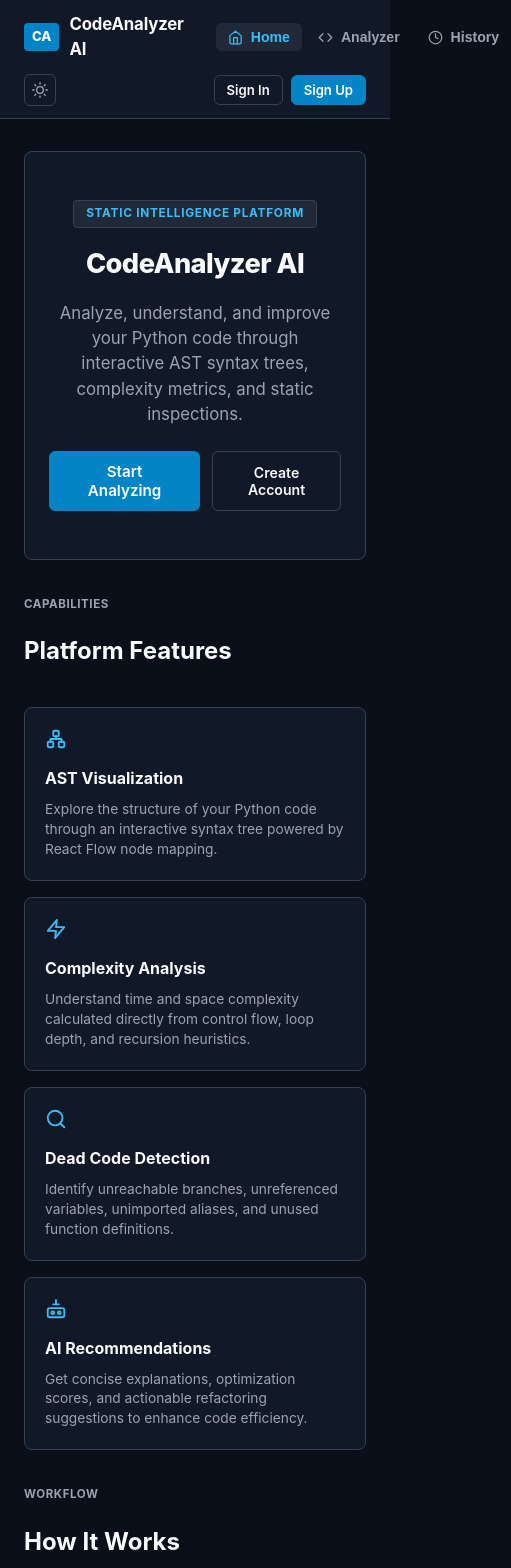
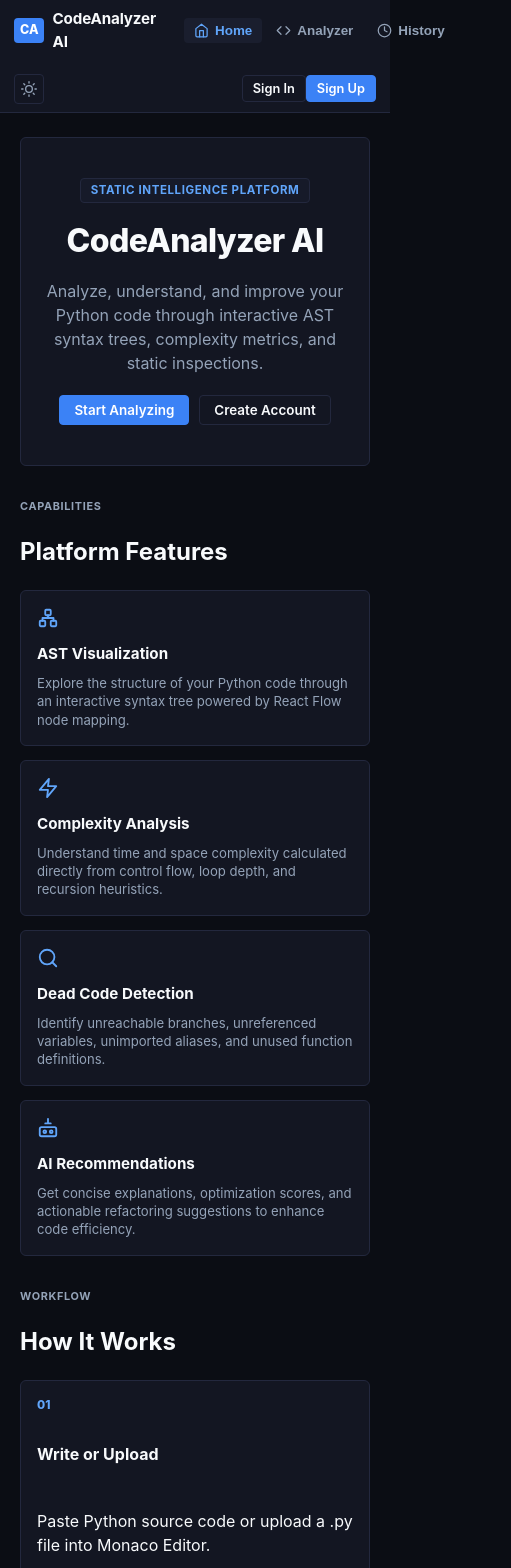
Before and after one commit to diyarane/python-code-analyzer, a React (Vite) app in the folder frontend/: page / in a window 390 px wide. Shown: the top 1568 px of the page, 511 px wide, since content can reach past the window. Built offline with nearby package versions, Linux system fonts and the light colour scheme; no server answers.

Commit message:
refactor: polish application UX and fix client-side routing

```diff
--- a/frontend/src/styles/main.css
+++ b/frontend/src/styles/main.css
@@ -1,19 +1,20 @@
 :root {
-  --bg-app: #0b0f19;
-  --surface-card: #111827;
-  --surface-secondary: #1f2937;
-  --border: #374151;
-  --border-focus: #0284c7;
-  --text: #f9fafb;
-  --muted: #9ca3af;
-  --primary: #0284c7;
-  --primary-strong: #38bdf8;
-  --primary-hover: #0369a1;
+  --bg-app: #0b0d14;
+  --surface-card: #131622;
+  --surface-elevated: #1a1e2e;
+  --surface-secondary: #161a29;
+  --border: #23283e;
+  --border-focus: #3b82f6;
+  --text: #f8fafc;
+  --muted: #94a3b8;
+  --primary: #3b82f6;
+  --primary-hover: #2563eb;
+  --primary-strong: #60a5fa;
   --success: #10b981;
   --warning: #f59e0b;
   --danger: #ef4444;
-  --radius: 8px;
-  --radius-sm: 6px;
+  --radius: 6px;
+  --radius-sm: 4px;
   --font-sans: -apple-system, BlinkMacSystemFont, "Segoe UI", Roboto, Helvetica, Arial, sans-serif;
   --font-mono: "JetBrains Mono", "Fira Code", SFMono-Regular, Menlo, Monaco, Consolas, monospace;
 }
@@ -21,14 +22,15 @@
 [data-theme="light"] {
   --bg-app: #f8fafc;
   --surface-card: #ffffff;
-  --surface-secondary: #f1f5f9;
+  --surface-elevated: #f1f5f9;
+  --surface-secondary: #f8fafc;
   --border: #e2e8f0;
-  --border-focus: #0284c7;
+  --border-focus: #3b82f6;
   --text: #0f172a;
   --muted: #64748b;
-  --primary: #0284c7;
-  --primary-strong: #0284c7;
-  --primary-hover: #0369a1;
+  --primary: #2563eb;
+  --primary-hover: #1d4ed8;
+  --primary-strong: #2563eb;
   --success: #059669;
   --warning: #d97706;
   --danger: #dc2626;
@@ -54,27 +56,28 @@ body {
   flex-direction: column;
 }
 
-/* Global Navbar */
+/* Global Compact Header */
 .navbar {
   display: flex;
   align-items: center;
   justify-content: space-between;
-  padding: 12px 24px;
+  padding: 10px 24px;
   background: var(--surface-card);
   border-bottom: 1px solid var(--border);
   gap: 20px;
+  height: 52px;
 }
 
 .nav-left {
   display: flex;
   align-items: center;
-  gap: 32px;
+  gap: 28px;
 }
 
 .brand {
   display: flex;
   align-items: center;
-  gap: 10px;
+  gap: 8px;
   text-decoration: none;
   color: var(--text);
 }
@@ -83,13 +86,13 @@ body {
   background: var(--primary);
   color: #ffffff;
   font-weight: 800;
-  font-size: 0.82rem;
-  padding: 4px 8px;
+  font-size: 0.78rem;
+  padding: 3px 6px;
   border-radius: 4px;
 }
 
 .brand-name {
-  font-size: 1.05rem;
+  font-size: 0.95rem;
   font-weight: 700;
   letter-spacing: -0.01em;
 }
@@ -103,13 +106,13 @@ body {
 .nav-link {
   display: inline-flex;
   align-items: center;
-  gap: 8px;
+  gap: 6px;
   background: none;
   border: none;
   color: var(--muted);
-  font-size: 0.88rem;
+  font-size: 0.84rem;
   font-weight: 600;
-  padding: 6px 12px;
+  padding: 5px 10px;
   border-radius: var(--radius-sm);
   cursor: pointer;
   transition: all 0.15s ease;
@@ -117,18 +120,18 @@ body {
 
 .nav-link:hover {
   color: var(--text);
-  background: var(--surface-secondary);
+  background: var(--surface-elevated);
 }
 
 .nav-link.is-active {
   color: var(--primary-strong);
-  background: var(--surface-secondary);
+  background: var(--surface-elevated);
 }
 
 .nav-right {
   display: flex;
   align-items: center;
-  gap: 12px;
+  gap: 10px;
 }
 
 /* Icon Buttons & Theme Toggle */
@@ -136,7 +139,7 @@ body {
   background: var(--surface-card);
   border: 1px solid var(--border);
   color: var(--muted);
-  padding: 7px;
+  padding: 6px;
   border-radius: var(--radius-sm);
   cursor: pointer;
   display: inline-flex;
@@ -147,7 +150,8 @@ body {
 
 .icon-btn:hover {
   color: var(--text);
-  border-color: var(--muted);
+  background: var(--surface-elevated);
+  border-color: var(--border);
 }
 
 /* User Account Dropdown */
@@ -162,19 +166,19 @@ body {
   background: var(--surface-secondary);
   border: 1px solid var(--border);
   color: var(--text);
-  padding: 6px 12px;
+  padding: 5px 10px;
   border-radius: var(--radius-sm);
   cursor: pointer;
-  font-size: 0.84rem;
+  font-size: 0.82rem;
   font-weight: 600;
 }
 
 .avatar-btn:hover {
-  border-color: var(--muted);
+  background: var(--surface-elevated);
 }
 
 .user-email-text {
-  max-width: 150px;
+  max-width: 140px;
   overflow: hidden;
   text-overflow: ellipsis;
   white-space: nowrap;
@@ -184,79 +188,73 @@ body {
   position: absolute;
   right: 0;
   top: 100%;
-  margin-top: 8px;
+  margin-top: 6px;
   width: 220px;
   background: var(--surface-card);
   border: 1px solid var(--border);
-  border-radius: var(--radius-sm);
-  box-shadow: 0 10px 25px rgba(0, 0, 0, 0.3);
+  border-radius: var(--radius);
+  box-shadow: 0 8px 20px rgba(0, 0, 0, 0.4);
   z-index: 100;
-  padding: 6px 0;
+  padding: 4px 0;
 }
 
 .user-dropdown-header {
-  padding: 8px 14px;
+  padding: 8px 12px;
   display: flex;
   flex-direction: column;
   gap: 2px;
 }
 
 .user-dropdown-email {
-  font-size: 0.84rem;
+  font-size: 0.82rem;
   font-weight: 700;
   color: var(--text);
   word-break: break-all;
 }
 
 .user-dropdown-role {
-  font-size: 0.72rem;
+  font-size: 0.7rem;
   color: var(--muted);
 }
 
 .user-dropdown-divider {
   height: 1px;
   background: var(--border);
-  margin: 6px 0;
+  margin: 4px 0;
 }
 
 .user-dropdown-item {
   width: 100%;
   display: flex;
   align-items: center;
-  gap: 10px;
-  padding: 8px 14px;
+  gap: 8px;
+  padding: 8px 12px;
   background: none;
   border: none;
   color: var(--text);
-  font-size: 0.84rem;
+  font-size: 0.82rem;
   cursor: pointer;
   text-align: left;
 }
 
 .user-dropdown-item:hover {
-  background: var(--surface-secondary);
+  background: var(--surface-elevated);
 }
 
 .user-dropdown-item.danger {
   color: var(--danger);
 }
 
-/* Auth Buttons */
-.auth-nav-buttons {
-  display: flex;
-  align-items: center;
-  gap: 8px;
-}
-
+/* Buttons */
 .btn {
   display: inline-flex;
   align-items: center;
   justify-content: center;
-  gap: 8px;
+  gap: 6px;
   font-family: inherit;
-  font-size: 0.88rem;
+  font-size: 0.84rem;
   font-weight: 600;
-  padding: 8px 16px;
+  padding: 6px 14px;
   border-radius: var(--radius-sm);
   cursor: pointer;
   transition: all 0.15s ease;
@@ -265,7 +263,7 @@ body {
 }
 
 .btn:disabled {
-  opacity: 0.6;
+  opacity: 0.5;
   cursor: not-allowed;
 }
 
@@ -287,68 +285,67 @@ body {
 }
 
 .btn-secondary:hover:not(:disabled) {
-  background: var(--surface-secondary);
-  border-color: var(--muted);
+  background: var(--surface-elevated);
 }
 
 .nav-btn-sm {
-  padding: 6px 12px;
-  font-size: 0.82rem;
+  padding: 5px 10px;
+  font-size: 0.8rem;
 }
 
-/* Analyzer Workspace Toolbar */
+/* Workspace Sub-Header Toolbar */
 .analyzer-toolbar {
   display: flex;
   align-items: center;
   justify-content: space-between;
-  padding: 10px 24px;
+  padding: 8px 24px;
   background: var(--surface-card);
   border-bottom: 1px solid var(--border);
-  gap: 16px;
+  height: 48px;
 }
 
 .toolbar-left {
   display: flex;
   align-items: center;
-  gap: 12px;
+  gap: 10px;
 }
 
 .toolbar-title {
-  font-size: 0.92rem;
+  font-size: 0.88rem;
   font-weight: 700;
   color: var(--text);
 }
 
 .toolbar-status-badge {
-  font-size: 0.76rem;
+  font-size: 0.72rem;
   color: var(--muted);
   background: var(--surface-secondary);
   border: 1px solid var(--border);
-  padding: 2px 8px;
-  border-radius: 4px;
+  padding: 2px 6px;
+  border-radius: var(--radius-sm);
 }
 
 .toolbar-right {
   display: flex;
   align-items: center;
-  gap: 8px;
+  gap: 6px;
 }
 
 .toolbar-btn {
-  padding: 6px 12px;
-  font-size: 0.82rem;
+  padding: 5px 10px;
+  font-size: 0.8rem;
 }
 
 .file-input {
   display: none;
 }
 
-/* Dashboard Layout */
+/* Proportional 3-Column Desktop Grid (~42% Editor, ~33% Results/AST, ~25% Assistant) */
 .dashboard {
   display: grid;
-  grid-template-columns: minmax(0, 1fr) minmax(0, 1fr) 320px;
-  gap: 16px;
-  padding: 16px 24px;
+  grid-template-columns: minmax(0, 42fr) minmax(0, 33fr) minmax(0, 25fr);
+  gap: 12px;
+  padding: 12px 16px;
   flex: 1;
 }
 
@@ -365,39 +362,40 @@ body {
   display: flex;
   align-items: center;
   justify-content: space-between;
-  padding: 14px 18px;
+  padding: 10px 14px;
   border-bottom: 1px solid var(--border);
+  height: 44px;
 }
 
 .panel-header h2 {
-  font-size: 1rem;
+  font-size: 0.9rem;
   font-weight: 700;
   margin: 0;
 }
 
 .eyebrow {
-  font-size: 0.72rem;
+  font-size: 0.68rem;
   font-weight: 700;
   text-transform: uppercase;
-  letter-spacing: 0.05em;
+  letter-spacing: 0.06em;
   color: var(--muted);
-  margin: 0 0 2px 0;
+  margin: 0 0 1px 0;
 }
 
 .status-pill {
-  font-size: 0.74rem;
+  font-size: 0.72rem;
   font-weight: 600;
-  padding: 2px 8px;
-  border-radius: 4px;
+  padding: 2px 6px;
+  border-radius: var(--radius-sm);
   background: var(--surface-secondary);
   color: var(--primary-strong);
   border: 1px solid var(--border);
 }
 
-/* Code Editor Panel */
+/* Editor Panel */
 .editor-panel {
   flex: 1;
-  min-height: 520px;
+  min-height: 480px;
 }
 
 .editor-container {
@@ -406,14 +404,9 @@ body {
   height: 100%;
 }
 
-.editor-actions {
-  display: flex;
-  gap: 6px;
-}
-
 .editor-banner {
-  padding: 8px 14px;
-  font-size: 0.82rem;
+  padding: 6px 12px;
+  font-size: 0.8rem;
   background: rgba(239, 68, 68, 0.1);
   color: var(--danger);
   border-bottom: 1px solid var(--border);
@@ -423,53 +416,55 @@ body {
 .results-panel {
   display: flex;
   flex-direction: column;
-  gap: 16px;
-  padding: 16px;
+  gap: 12px;
+  padding: 12px;
   overflow-y: auto;
 }
 
 .metrics-grid {
   display: grid;
   grid-template-columns: 1fr 1fr;
-  gap: 12px;
+  gap: 10px;
 }
 
 .metric-card {
   background: var(--surface-secondary);
   border: 1px solid var(--border);
-  border-radius: var(--radius-sm);
-  padding: 14px;
+  border-radius: var(--radius);
+  padding: 12px;
   display: flex;
   flex-direction: column;
-  gap: 4px;
+  gap: 2px;
 }
 
 .metric-label {
-  font-size: 0.74rem;
+  font-size: 0.68rem;
   font-weight: 700;
   text-transform: uppercase;
+  letter-spacing: 0.05em;
   color: var(--muted);
 }
 
 .metric-value {
-  font-size: 1.4rem;
+  font-size: 1.3rem;
   font-weight: 800;
   color: var(--text);
 }
 
 .metric-copy {
-  font-size: 0.76rem;
+  font-size: 0.74rem;
   color: var(--muted);
-  margin: 4px 0 0 0;
+  margin: 2px 0 0 0;
+  line-height: 1.35;
 }
 
 .progress-track {
   width: 100%;
-  height: 6px;
+  height: 4px;
   background: var(--border);
-  border-radius: 3px;
+  border-radius: 2px;
   overflow: hidden;
-  margin-top: 6px;
+  margin-top: 4px;
 }
 
 .progress-fill {
@@ -480,111 +475,94 @@ body {
 /* AST Visualizer */
 .ast-container {
   flex: 1;
-  min-height: 320px;
+  min-height: 280px;
   background: var(--bg-app);
   border: 1px solid var(--border);
-  border-radius: var(--radius-sm);
+  border-radius: var(--radius);
   position: relative;
   overflow: hidden;
 }
 
 .ast-toolbar {
   position: absolute;
-  top: 10px;
-  left: 10px;
+  top: 8px;
+  left: 8px;
   z-index: 10;
   display: flex;
-  gap: 6px;
+  gap: 4px;
 }
 
-.ast-node {
-  background: var(--surface-card);
-  border: 1px solid var(--border);
-  border-radius: 6px;
-  padding: 8px 12px;
-  font-size: 0.8rem;
-  color: var(--text);
-
-}
-
-.ast-node.is-selected {
-  border-color: var(--primary-strong);
-  background: var(--surface-secondary);
-}
-
-/* AI Explanation Panel */
+/* AI Assistant Panel */
 .ai-panel {
-  padding: 16px;
+  padding: 12px;
   overflow-y: auto;
 }
 
 .ai-output {
   display: flex;
   flex-direction: column;
-  gap: 12px;
+  gap: 10px;
 }
 
 .explanation-card {
   background: var(--surface-secondary);
   border: 1px solid var(--border);
-  border-radius: var(--radius-sm);
-  padding: 14px;
+  border-radius: var(--radius);
+  padding: 12px;
 }
 
 .insight-tag {
-  font-size: 0.72rem;
+  font-size: 0.68rem;
   font-weight: 700;
   text-transform: uppercase;
   color: var(--primary-strong);
-  background: rgba(56, 189, 248, 0.1);
+  background: rgba(59, 130, 246, 0.1);
   padding: 2px 6px;
   border-radius: 4px;
-
   display: inline-block;
-  margin-bottom: 8px;
+  margin-bottom: 6px;
 }
 
 .ai-empty-text {
-  font-size: 0.86rem;
+  font-size: 0.82rem;
   color: var(--muted);
 }
 
-/* Dedicated Auth Pages (/login & /signup) */
+/* Auth Pages (/login & /signup) */
 .auth-page-container {
-  min-height: calc(100vh - 60px);
+  min-height: calc(100vh - 52px);
   display: flex;
   align-items: center;
   justify-content: center;
-  padding: 32px 16px;
+  padding: 24px 16px;
 }
 
 .auth-card {
   width: 100%;
-  max-width: 400px;
+  max-width: 380px;
   background: var(--surface-card);
   border: 1px solid var(--border);
   border-radius: var(--radius);
-  padding: 32px;
-  box-shadow: 0 10px 30px rgba(0, 0, 0, 0.25);
+  padding: 28px;
   display: flex;
   flex-direction: column;
-  gap: 24px;
+  gap: 20px;
 }
 
 .auth-card-header {
   display: flex;
   flex-direction: column;
-  gap: 8px;
+  gap: 6px;
 }
 
 .auth-card-header h2 {
-  font-size: 1.3rem;
+  font-size: 1.2rem;
   font-weight: 700;
-  margin: 12px 0 0 0;
+  margin: 10px 0 0 0;
 }
 
 .auth-card-sub {
-  font-size: 0.86rem;
+  font-size: 0.82rem;
   color: var(--muted);
   margin: 0;
 }
@@ -592,17 +570,17 @@ body {
 .auth-form {
   display: flex;
   flex-direction: column;
-  gap: 16px;
+  gap: 14px;
 }
 
 .auth-field {
   display: flex;
   flex-direction: column;
-  gap: 6px;
+  gap: 4px;
 }
 
 .auth-field label {
-  font-size: 0.8rem;
+  font-size: 0.78rem;
   font-weight: 600;
   color: var(--muted);
 }
@@ -611,9 +589,9 @@ body {
   background: var(--bg-app);
   border: 1px solid var(--border);
   border-radius: var(--radius-sm);
-  padding: 10px 12px;
+  padding: 8px 12px;
   color: var(--text);
-  font-size: 0.9rem;
+  font-size: 0.88rem;
 }
 
 .auth-field input:focus {
@@ -629,12 +607,12 @@ body {
 
 .password-input-wrapper input {
   width: 100%;
-  padding-right: 38px;
+  padding-right: 36px;
 }
 
 .password-toggle-btn {
   position: absolute;
-  right: 10px;
+  right: 8px;
   background: none;
   border: none;
   color: var(--muted);
@@ -648,22 +626,22 @@ body {
 
 .auth-submit-btn {
   width: 100%;
-  margin-top: 8px;
-  padding: 10px;
+  margin-top: 6px;
+  padding: 9px;
 }
 
 .auth-error-banner {
   background: rgba(239, 68, 68, 0.1);
   border: 1px solid var(--danger);
   color: var(--danger);
-  padding: 10px 12px;
+  padding: 8px 12px;
   border-radius: var(--radius-sm);
-  font-size: 0.84rem;
+  font-size: 0.82rem;
 }
 
 .auth-footer-link {
   text-align: center;
-  font-size: 0.84rem;
+  font-size: 0.82rem;
   color: var(--muted);
 }
 
@@ -681,89 +659,77 @@ body {
   text-decoration: underline;
 }
 
-/* Home & History Containers */
+/* Home & History Views */
 .home-container,
 .history-page-container {
-  max-width: 1200px;
+  max-width: 1100px;
   margin: 0 auto;
   width: 100%;
   display: flex;
   flex-direction: column;
-  gap: 36px;
-  padding: 32px 24px;
+  gap: 32px;
+  padding: 24px 20px;
 }
 
-/* Hero Banner */
 .hero-section {
   text-align: center;
-  padding: 48px 24px;
+  padding: 40px 20px;
   background: var(--surface-card);
   border: 1px solid var(--border);
   border-radius: var(--radius);
   display: flex;
   flex-direction: column;
   align-items: center;
-  gap: 16px;
+  gap: 14px;
 }
 
 .hero-badge {
-  font-size: 0.74rem;
+  font-size: 0.72rem;
   font-weight: 700;
   text-transform: uppercase;
-  letter-spacing: 0.06em;
+  letter-spacing: 0.05em;
   color: var(--primary-strong);
   background: var(--surface-secondary);
-  padding: 4px 12px;
+  padding: 3px 10px;
   border-radius: 4px;
   border: 1px solid var(--border);
 }
 
 .hero-title {
-  font-size: 2.2rem;
+  font-size: 2rem;
   font-weight: 800;
   margin: 0;
   letter-spacing: -0.02em;
 }
 
 .hero-subhead {
-  font-size: 1.05rem;
+  font-size: 1rem;
   color: var(--muted);
-  max-width: 640px;
+  max-width: 600px;
   margin: 0 auto;
+  line-height: 1.5;
 }
 
 .hero-actions {
   display: flex;
-  gap: 12px;
-  margin-top: 8px;
-}
-
-.hero-cta {
-  padding: 10px 24px;
-  font-size: 0.95rem;
-}
-
-/* Features Grid */
-.home-section {
-  display: flex;
-  flex-direction: column;
-  gap: 18px;
+  gap: 10px;
+  margin-top: 6px;
 }
 
 .features-grid {
   display: grid;
-  grid-template-columns: repeat(auto-fit, minmax(240px, 1fr));
-  gap: 16px;
+  grid-template-columns: repeat(auto-fit, minmax(220px, 1fr));
+  gap: 14px;
 }
 
 .feature-card {
   background: var(--surface-card);
   border: 1px solid var(--border);
   border-radius: var(--radius);
-  padding: 20px;
+  padding: 16px;
   display: flex;
   flex-direction: column;
-  gap: 10px;
+  gap: 8px;
 }
 
 .feature-icon-wrapper {
@@ -771,89 +737,70 @@ body {
 }
 
 .feature-card h3 {
-  font-size: 1rem;
+  font-size: 0.95rem;
   font-weight: 700;
   margin: 0;
 }
 
 .feature-card p {
-  font-size: 0.86rem;
+  font-size: 0.82rem;
   color: var(--muted);
   margin: 0;
-  line-height: 1.45;
+  line-height: 1.4;
 }
 
-/* How It Works Grid */
 .how-it-works-grid {
   display: grid;
-  grid-template-columns: repeat(auto-fit, minmax(220px, 1fr));
-  gap: 16px;
+  grid-template-columns: repeat(auto-fit, minmax(200px, 1fr));
+  gap: 14px;
 }
 
 .step-card {
   background: var(--surface-card);
   border: 1px solid var(--border);
   border-radius: var(--radius);
-  padding: 20px;
+  padding: 16px;
   display: flex;
   flex-direction: column;
-  gap: 8px;
+  gap: 6px;
 }
 
 .step-num {
-  font-size: 0.78rem;
+  font-size: 0.74rem;
   font-weight: 800;
   color: var(--primary-strong);
 }
 
-.step-card h4 {
-  font-size: 0.95rem;
-  font-weight: 700;
-  margin: 0;
-}
-
-.step-card p {
-  font-size: 0.84rem;
-  color: var(--muted);
-  margin: 0;
-}
-
-/* Recent Analyses & History Table */
 .recent-grid {
   display: grid;
-  grid-template-columns: repeat(auto-fit, minmax(280px, 1fr));
-  gap: 16px;
+  grid-template-columns: repeat(auto-fit, minmax(260px, 1fr));
+  gap: 14px;
 }
 
 .recent-card {
   background: var(--surface-card);
   border: 1px solid var(--border);
   border-radius: var(--radius);
-  padding: 16px;
+  padding: 14px;
   display: flex;
   flex-direction: column;
-  gap: 10px;
+  gap: 8px;
   cursor: pointer;
 }
 
 .recent-card:hover {
   border-color: var(--primary-strong);
-}
-
-.recent-card-top {
-  display: flex;
-  align-items: center;
-  justify-content: space-between;
+  background: var(--surface-elevated);
 }
 
 .recent-title {
   font-weight: 700;
-  font-size: 0.9rem;
+  font-size: 0.88rem;
 }
 
 .recent-code-preview {
   font-family: var(--font-mono);
-  font-size: 0.78rem;
+  font-size: 0.76rem;
   color: var(--muted);
   background: var(--bg-app);
   padding: 8px;
@@ -861,33 +808,20 @@ body {
   margin: 0;
   white-space: pre-wrap;
   word-break: break-word;
-  max-height: 60px;
+  max-height: 56px;
   overflow: hidden;
-}
-
-.recent-card-footer {
-  display: flex;
-  align-items: center;
-  justify-content: space-between;
-  font-size: 0.78rem;
-  color: var(--muted);
-}
-
-.recent-action {
-  color: var(--primary-strong);
-  font-weight: 600;
 }
 
 .home-empty-card {
   background: var(--surface-card);
   border: 1px dashed var(--border);
   border-radius: var(--radius);
-  padding: 40px 20px;
+  padding: 36px 20px;
   text-align: center;
   display: flex;
   flex-direction: column;
   align-items: center;
-  gap: 14px;
+  gap: 12px;
   color: var(--muted);
 }
 
@@ -896,7 +830,7 @@ body {
   display: flex;
   align-items: center;
   justify-content: space-between;
-  gap: 16px;
+  gap: 14px;
   flex-wrap: wrap;
 }
 
@@ -908,7 +842,7 @@ body {
 
 .history-search-wrapper .search-icon {
   position: absolute;
-  left: 12px;
+  left: 10px;
   color: var(--muted);
 }
 
@@ -916,10 +850,10 @@ body {
   background: var(--surface-card);
   border: 1px solid var(--border);
   border-radius: var(--radius-sm);
-  padding: 8px 12px 8px 36px;
+  padding: 7px 10px 7px 32px;
   color: var(--text);
-  font-size: 0.88rem;
-  min-width: 260px;
+  font-size: 0.84rem;
+  min-width: 240px;
 }
 
 .history-search-input:focus {
@@ -938,21 +872,22 @@ body {
   width: 100%;
   border-collapse: collapse;
   text-align: left;
-  font-size: 0.88rem;
+  font-size: 0.84rem;
 }
 
 .history-table th {
   background: var(--surface-secondary);
   color: var(--muted);
   font-weight: 700;
-  font-size: 0.76rem;
+  font-size: 0.72rem;
   text-transform: uppercase;
-  padding: 12px 16px;
+  letter-spacing: 0.05em;
+  padding: 10px 14px;
   border-bottom: 1px solid var(--border);
 }
 
 .history-table td {
-  padding: 12px 16px;
+  padding: 10px 14px;
   border-bottom: 1px solid var(--border);
 }
 
@@ -961,43 +896,20 @@ body {
 }
 
 .history-table-row:hover {
-  background: rgba(255, 255, 255, 0.02);
-}
-
-.history-table-name {
-  display: flex;
-  flex-direction: column;
-  gap: 2px;
-}
-
-.history-table-code-sub {
-  font-size: 0.76rem;
-  color: var(--muted);
-  font-family: var(--font-mono);
+  background: var(--surface-elevated);
 }
 
 .history-badge {
-  font-size: 0.74rem;
+  font-size: 0.72rem;
   font-weight: 700;
-  padding: 2px 8px;
+  padding: 2px 6px;
   border-radius: 4px;
-  background: rgba(56, 189, 248, 0.1);
+  background: rgba(59, 130, 246, 0.1);
   color: var(--primary-strong);
 }
 
 .history-badge.muted {
   background: var(--surface-secondary);
-  color: var(--muted);
-}
-
-.history-score-tag {
-  font-size: 0.82rem;
-  font-weight: 700;
-  color: var(--success);
-}
-
-.history-date-cell {
-  font-size: 0.82rem;
   color: var(--muted);
 }
 
@@ -1009,8 +921,8 @@ body {
 }
 
 .table-btn {
-  padding: 4px 10px;
-  font-size: 0.78rem;
+  padding: 4px 8px;
+  font-size: 0.76rem;
 }
 
 .table-btn.danger {
@@ -1026,7 +938,7 @@ body {
 .auth-backdrop {
   position: fixed;
   inset: 0;
-  background: rgba(0, 0, 0, 0.7);
+  background: rgba(0, 0, 0, 0.75);
   z-index: 999;
   display: flex;
   align-items: center;
@@ -1035,7 +947,7 @@ body {
 
 .auth-modal {
   width: 100%;
-  max-width: 400px;
+  max-width: 380px;
   background: var(--surface-card);
   border: 1px solid var(--border);
   border-radius: var(--radius);
@@ -1046,7 +958,7 @@ body {
   display: flex;
   align-items: center;
   justify-content: space-between;
-  padding: 16px 20px;
+  padding: 14px 18px;
   border-bottom: 1px solid var(--border);
 }
 
@@ -1054,12 +966,18 @@ body {
   background: none;
   border: none;
   color: var(--muted);
-  font-size: 1.4rem;
+  font-size: 1.3rem;
   cursor: pointer;
 }
 
 /* Responsive Rules */
-@media (max-width: 1180px) {
+@media (max-width: 1280px) {
+  .dashboard {
+    grid-template-columns: minmax(0, 40fr) minmax(0, 35fr) minmax(0, 25fr);
+  }
+}
+
+@media (max-width: 1024px) {
   .dashboard {
     grid-template-columns: 1fr 1fr;
   }
@@ -1071,28 +989,25 @@ body {
 @media (max-width: 768px) {
   .navbar {
     flex-direction: column;
-    align-items: stretch;
-    gap: 12px;
+    height: auto;
+    padding: 8px 14px;
   }
-  .nav-left {
-    justify-content: space-between;
-  }
-  .nav-right {
+  .nav-left, .nav-right {
+    width: 100%;
     justify-content: space-between;
   }
   .analyzer-toolbar {
     flex-direction: column;
-    align-items: stretch;
-    gap: 12px;
+    height: auto;
+    padding: 10px 14px;
   }
   .toolbar-right {
+    width: 100%;
+    justify-content: flex-start;
     flex-wrap: wrap;
   }
   .dashboard {
     grid-template-columns: 1fr;
-    padding: 12px;
-  }
-  .hero-title {
-    font-size: 1.7rem;
+    padding: 8px;
   }
 }
```
Also changed, not shown: 2 other files (tests, documents, lock files or other folders).
